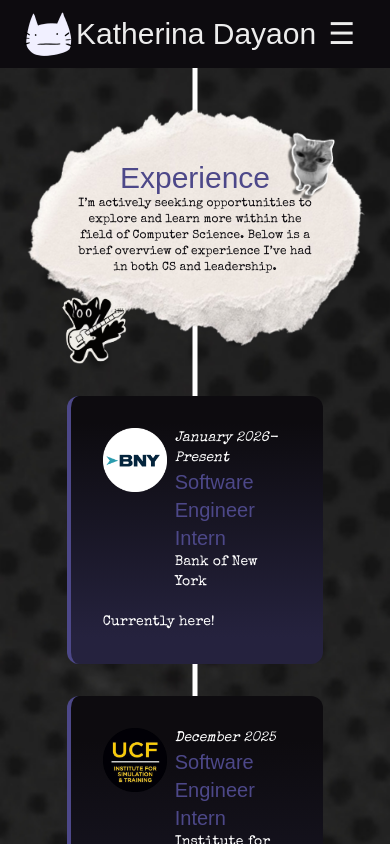
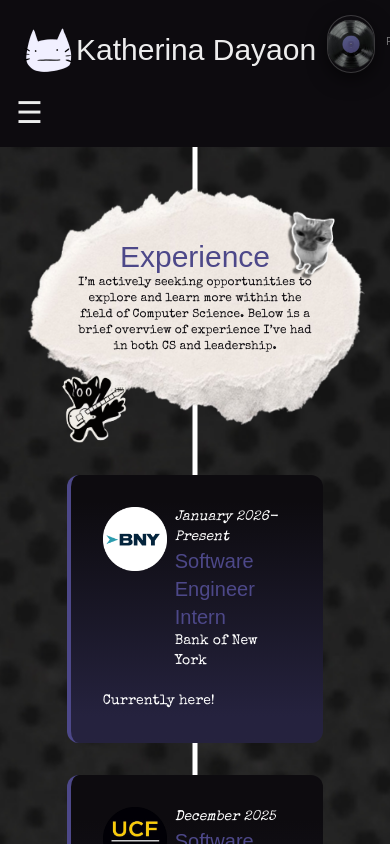
Before and after one commit to k4theriina/portfolio, a Next.js app in the folder portfolio/: page /experience in a window 390 px wide. Shown: the top 844 px of the page. Built offline with nearby package versions, Linux system fonts and the light colour scheme; a web font is replaced by a local one.

Commit message:
fixed positioning

```diff
--- a/portfolio/components/TopBar.tsx
+++ b/portfolio/components/TopBar.tsx
@@ -21,6 +21,7 @@ export default function TopBar() {
 
     return (
         <div className={`${jersey10.className} w-full flex flex-wrap items-center gap-3 bg-kat-black p-4 text-3xl md:flex-nowrap md:items-center`}>
+            <div className="flex min-w-0 shrink items-center gap-3 md:gap-5">
                 <div className="group shrink-0 hover:text-kat-purple">
                     <button onClick={() => router.push("/")} className="flex space-x-4 items-center relative cursor-pointer">
                         <img
@@ -36,9 +37,9 @@ export default function TopBar() {
                         <span className="pl-15 min-w-66">Katherina Dayaon</span>
                     </button>
                 </div>
-
-            <div className="hidden min-h-[3.25rem] min-w-0 flex-1 justify-center px-2 md:flex lg:max-w-2xl xl:max-w-3xl">
+                <div className="min-h-[3.25rem] min-w-0 max-w-[min(70vw,22rem)] shrink sm:max-w-xl">
                     <TopBarMusic />
+                </div>
             </div>
 
             <div className="directory ml-auto hidden shrink-0 items-center space-x-10 md:flex">
```
Lines whose indentation alone changed are shown as unchanged.
